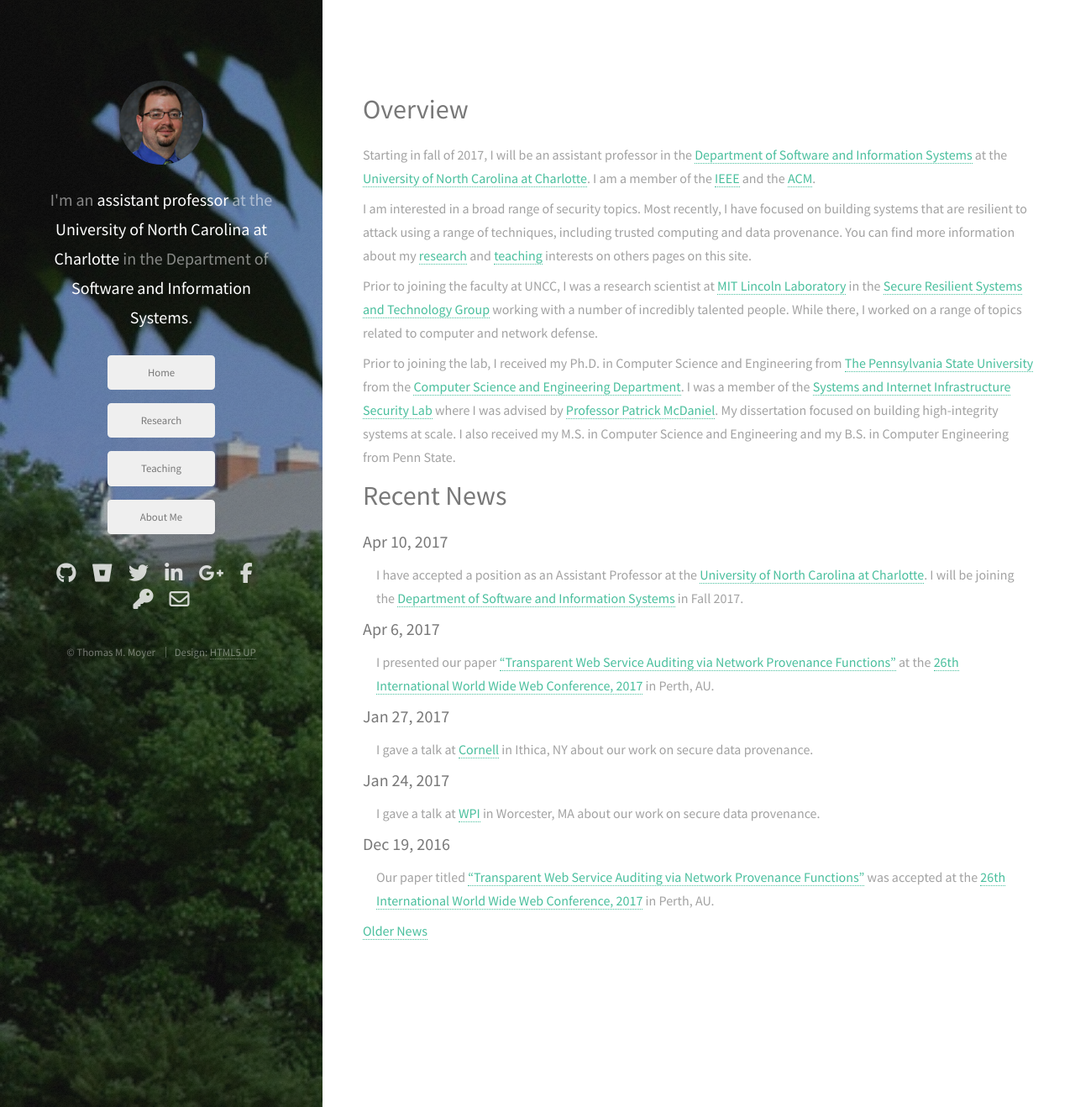
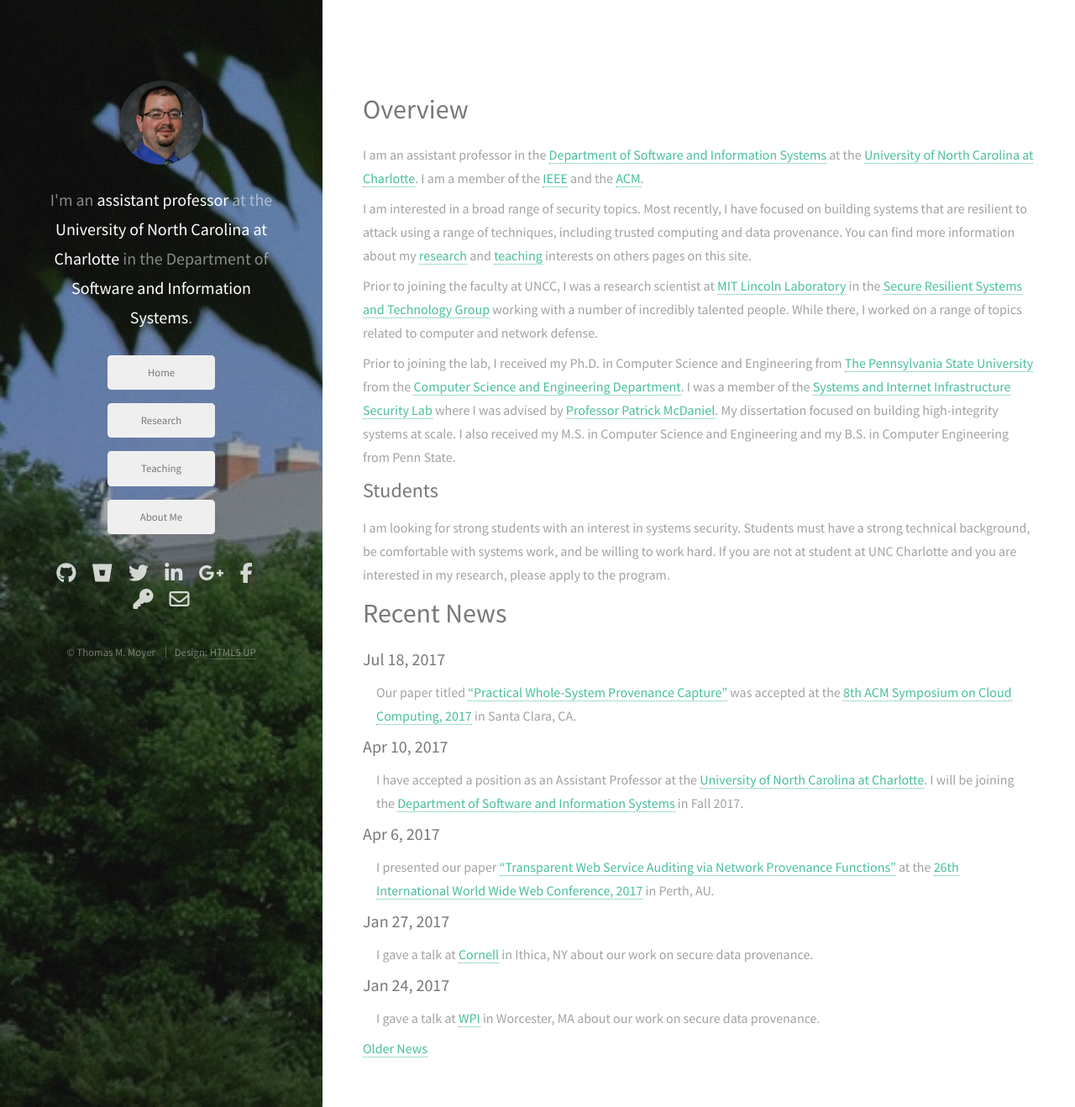
Before and after one commit to tommoyer/www-academic, a Jekyll site: the page built from index.md, in a window 1280 px wide and 1318 px high. Shown: the whole window at 84% size. Built offline with Jekyll 4.4.1, drawn with Linux system fonts in a browser that asks for light colours; nearby versions of some CDN libraries.

Commit message:
More updates

```diff
--- a/index.md
+++ b/index.md
@@ -3,7 +3,7 @@ layout: page
 ---
 
 # Overview
-Starting in fall of 2017, I will be an assistant professor in the [Department of Software and Information Systems](http://sis.uncc.edu) at the [University of North Carolina at Charlotte](http://www.uncc.edu). I am a member of the [IEEE](http://www.iee.org) and the [ACM](http://www.acm.org).
+I am an assistant professor in the [Department of Software and Information Systems](http://sis.uncc.edu) at the [University of North Carolina at Charlotte](http://www.uncc.edu). I am a member of the [IEEE](http://www.iee.org) and the [ACM](http://www.acm.org).
 
 I am interested in a broad range of security topics. Most recently, I have focused on building systems that are resilient to attack using a range of techniques, including trusted computing and data provenance. You can find more information about my [research](research/) and [teaching](teaching/) interests on others pages on this site.
 
@@ -11,8 +11,11 @@ Prior to joining the faculty at UNCC, I was a research scientist at [MIT Lincoln
 
 Prior to joining the lab, I received my Ph.D. in Computer Science and Engineering from [The Pennsylvania State University](http://www.psu.edu) from the [Computer Science and Engineering Department](http://www.cse.psu.edu). I was a member of the [Systems and Internet Infrastructure Security Lab](http://siis.cse.psu.edu) where I was advised by [Professor Patrick McDaniel](http://patrickmcdaniel.org). My dissertation focused on building high-integrity systems at scale. I also received my M.S. in Computer Science and Engineering and my B.S. in Computer Engineering from Penn State.
 
+## Students
+I am looking for strong students with an interest in systems security. Students must have a strong technical background, be comfortable with systems work, and be willing to work hard. If you are not at student at UNC Charlotte and you are interested in my research, please apply to the program.
+
 # Recent News
-{% assign sorted = (site.news | sort: 'date') | reverse %}
+{% assign sorted = site.news | sort: 'date' | reverse %}
 {% for post in sorted limit: 5 %}
 
 ### {{ post.date | date: "%b %-d, %Y" }}
```
Also changed, not shown: _news/2017-07-18-socc-accept.md (added, +5 -0 lines), news.md (+1 -1 lines), teaching.md (+3 -0 lines), Gemfile.lock, 2 other files.
